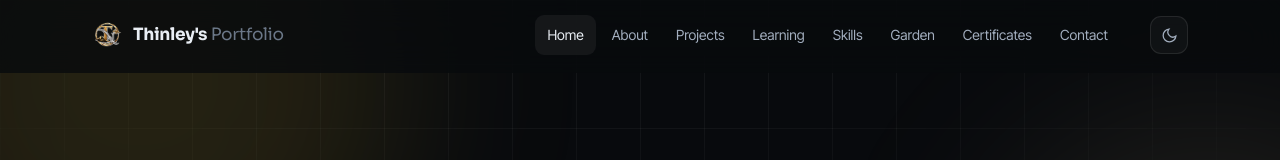
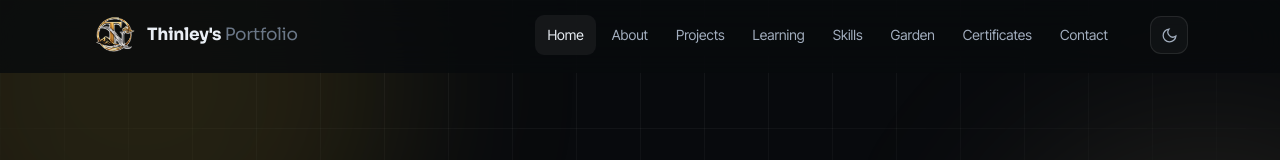
Before and after one commit to thinleynorbu610-coder/Thinley-Norbu-myPortfolio, a plain HTML site: page index.html in a window 1280 px wide. Shown: the top 160 px of the page. Drawn offline with Linux system fonts and the light colour scheme.

Commit message:
Enlarge nav logo for better visibility
Co-Authored-By: Claude Sonnet 5 <noreply@anthropic.com>

```diff
--- a/index.html
+++ b/index.html
@@ -23,7 +23,7 @@
 <nav class="nav" id="nav">
   <div class="wrap nav-in">
     <a class="brand" href="#top">
-      <img class="brand-logo" src="images/profile/logo.png" width="30" height="30" alt="Thinley Norbu logo">
+      <img class="brand-logo" src="images/profile/logo.png" width="44" height="44" alt="Thinley Norbu logo">
       <b>Thinley's<span> Portfolio</span></b>
     </a>
 
```
